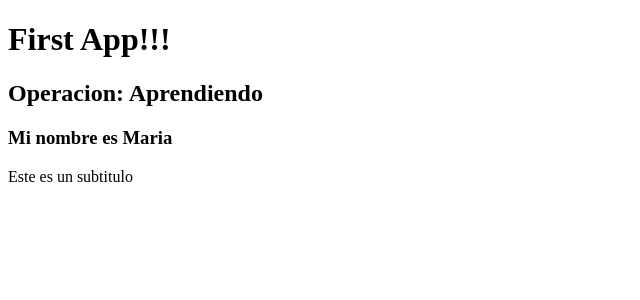
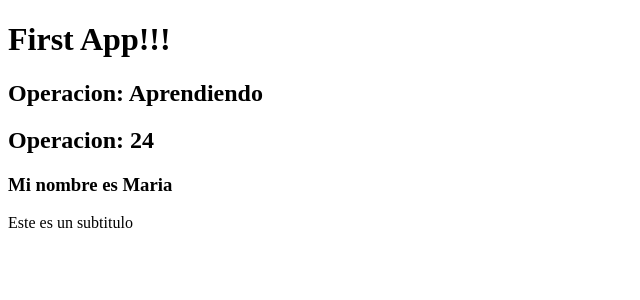
Before and after one commit to mlestrella843/React_Props, a React (Vite) app in the folder exercise-1/: page / in a window 1280 px wide. Shown: the top 300 px of the page, without its empty margins (0-640 px from the left). Built offline with nearby package versions, Linux system fonts and the light colour scheme.

Commit message:
Using variables

```diff
--- a/exercise-1/src/FirstApp.jsx
+++ b/exercise-1/src/FirstApp.jsx
@@ -1,10 +1,17 @@
 import React from 'react'
 
+//Variable con solo un mensaje
 const newMesage = "Hola Maria!!!!"
 
+//Variable tipo ibjeto
 const newMessage2 = {
     message: "Estamos aprendiendo",
     title: "Aprendiendo"
+}
+
+//Funcion que pide dos numeros y se ejecuta en el cuerpo del componente
+const getResult = (a,b) => {
+    return a + b;
 }
 
 export const FirstApp = () => {
@@ -14,6 +21,7 @@ export const FirstApp = () => {
     <>
         <h1>First App!!!</h1>
         <h2>Operacion: {newMessage2.title}</h2>
+        <h2>Operacion: { getResult(1,23) }</h2>
         <h3>Mi nombre es Maria</h3>
         <p> Este es un subtitulo</p>
    </>
```
